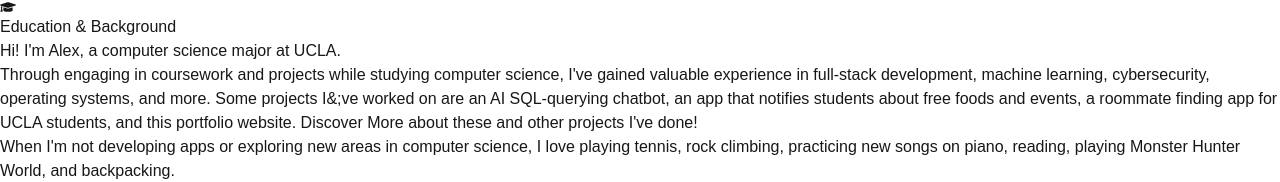
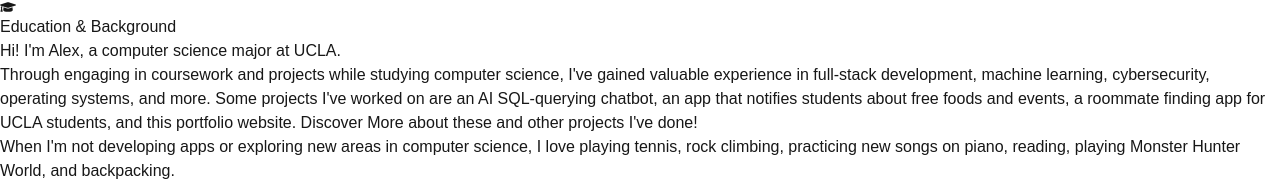
Before and after one commit to cuhs/Engineering-Portfolio, a Next.js app in the folder engineering-portfolio/: page /about in a window 1280 px wide. Shown: the part 501-683 px from the top of the page. Built offline with nearby package versions, Linux system fonts and the light colour scheme.

Commit message:
fixed minor error with apos

```diff
--- a/engineering-portfolio/src/app/about/page.tsx
+++ b/engineering-portfolio/src/app/about/page.tsx
@@ -104,7 +104,7 @@
               </p>
               <p className="mb-4 leading-relaxed">
                 Through engaging in coursework and projects while studying computer science, I&apos;ve gained valuable experience in <span className="text-blue-300 font-medium">full-stack development</span>, <span className="text-blue-400 font-medium">machine learning</span>,
-                <span className="text-blue-500 font-medium"> cybersecurity</span>, <span className="text-blue-600 font-medium"> operating systems</span>, and more. Some projects I&;ve worked on are an AI SQL-querying chatbot, an app that notifies students about free foods and events, a roommate finding app for UCLA students, and this portfolio website. <Link href="/#projects" className="text-cyan-400 hover:text-cyan-200 underline font-medium transition-colors duration-300">Discover More</Link> about these and other projects I&apos;ve done!
+                <span className="text-blue-500 font-medium"> cybersecurity</span>, <span className="text-blue-600 font-medium"> operating systems</span>, and more. Some projects I&apos;ve worked on are an AI SQL-querying chatbot, an app that notifies students about free foods and events, a roommate finding app for UCLA students, and this portfolio website. <Link href="/#projects" className="text-cyan-400 hover:text-cyan-200 underline font-medium transition-colors duration-300">Discover More</Link> about these and other projects I&apos;ve done!
               </p>
               <p className="leading-relaxed">
                 When I&apos;m not developing apps or exploring new areas in computer science, I love playing tennis, rock climbing, practicing new songs on piano, reading, playing Monster Hunter World, and backpacking.
```
Also changed, not shown: 1 other file (tests, documents, lock files or other folders).
